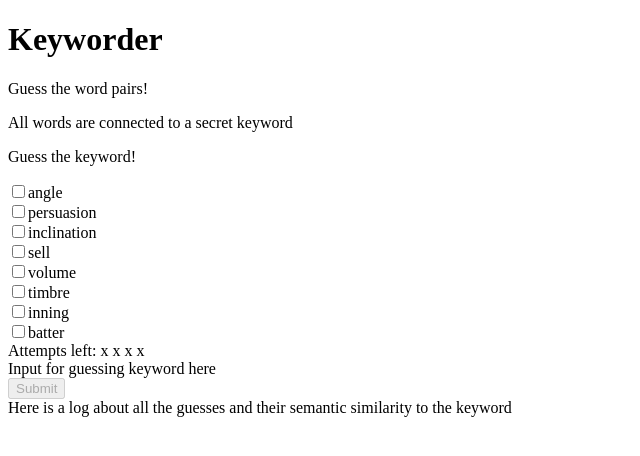
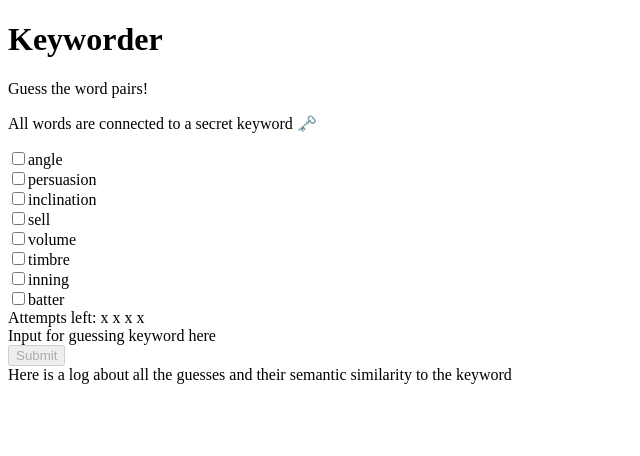
Before and after one commit to srpocock/Keyworder, a React (Vite) app in the folder keyworder-frontend/: page / in a window 1280 px wide. Shown: the top 456 px of the page, without its empty margins (0-640 px from the left). Built offline with nearby package versions, Linux system fonts and the light colour scheme.

Commit message:
GameState progression for pairs

```diff
--- a/keyworder-frontend/src/components/Game.tsx
+++ b/keyworder-frontend/src/components/Game.tsx
@@ -1,5 +1,6 @@
-import { useState } from 'react';
+import { useState, useEffect } from 'react';
 import words from '../utils/words.ts';
+import { GameState, type GameStateType } from '../utils/GameState.ts';
 import Instructions from './Instructions.tsx';
 import WordGrid from './WordGrid.tsx';
 import Attempts from './Attempts.tsx';
@@ -15,6 +16,7 @@ export default function Game() {
     const [selectedWords, setSelectedWords] = useState<string[]>([]);
     const [attemptsRemaining, setAttemptsRemaining] = useState<number>(4);
     const [wordStates, setWordStates] = useState<Record<string, number>>(words.initialWordStates);
+    const [gameState, setGameState] = useState<GameStateType>(GameState.GuessingPairs);
 
     // Handle what happens when word tiles are selected
     function handleCheck (word: string, checked: boolean): void {
@@ -30,6 +32,7 @@ export default function Game() {
     // Handle what happens when submit button is pressed
     function handleSubmit (): void {
 
+        if (gameState === GameState.GuessingPairs) {
             const pairValue = words.isPair(selectedWords);
 
             if (pairValue === -1) {
@@ -43,13 +46,32 @@ export default function Game() {
                 }));
 
                 setSelectedWords([]);
+
+
             }
+        } else if (gameState === GameState.GuessingKeyword) {
+            // Keyword submit code
         }
+
+    }
+
+    useEffect(() => {
+        if(attemptsRemaining <= 0) {
+            setGameState(GameState.Lost);
+            setSelectedWords([]);
+        }
+    }, [attemptsRemaining]);
+
+    useEffect(() => {
+        if (Object.values(wordStates).findIndex((val) => val === -1) === -1) {
+            setGameState(GameState.GuessingKeyword);
+        }
+    }, [wordStates]);
 
     return (
         <article className="game">
-            <Instructions />
-            <WordGrid wordStates={wordStates} selectedWords={selectedWords} onChecked={handleCheck}/>
+            <Instructions gameState={gameState}/>
+            <WordGrid gameState={gameState} wordStates={wordStates} selectedWords={selectedWords} onChecked={handleCheck}/>
             <Attempts attemptsRemaining={attemptsRemaining}/>
             <KeywordInput />
             <Buttons numSelectedWords={selectedWords.length} onSubmit={handleSubmit}/>
--- a/keyworder-frontend/src/components/Instructions.tsx
+++ b/keyworder-frontend/src/components/Instructions.tsx
@@ -1,10 +1,34 @@
-export default function Instructions() {
+import { GameState, type GameStateType } from "../utils/GameState";
 
-    return (
-        <div>
-            <p>Guess the word pairs!</p>
-            <p>All words are connected to a secret keyword</p>
-            <p>Guess the keyword!</p>
-        </div>
-    )
+export default function Instructions( { gameState } : { gameState: GameStateType}) {
+
+    switch(gameState) {
+        case GameState.GuessingPairs:
+            return (
+                <div>
+                    <p>Guess the word pairs!</p>
+                    <p>All words are connected to a secret keyword 🗝️</p>
+                </div>
+            );
+        case GameState.GuessingKeyword:
+            return (
+                <div>
+                    <p>You got the word pairs! 🙌</p>
+                    <p>All words are connected to a secret keyword - now guess the keyword! 🕵️</p>
+                </div>
+            );
+        case GameState.Lost:
+            return (
+                <div>
+                    <p>Sorry, you ran out of attempts and lost! 😢</p>
+                </div>
+            );
+        case GameState.Won:
+            return (
+                <div>
+                    <p>🏆🏆🏆 Congratulations, you win! 🏆🏆🏆</p>
+                </div>
+            );
+    }
+
 }
--- a/keyworder-frontend/src/components/WordGrid.tsx
+++ b/keyworder-frontend/src/components/WordGrid.tsx
@@ -1,7 +1,9 @@
-type WordGridProps = { wordStates: Record<string, number>, selectedWords: string[]; onChecked: (word: string, checked: boolean) => void };
-type WordTileProps = { word: string, checked: boolean; wordState: number, onChecked: (word: string, checked: boolean) => void  };
+import { GameState, type GameStateType } from "../utils/GameState";
 
-function WordTile( { word, checked, wordState, onChecked } : WordTileProps) {
+type WordGridProps = { gameState: GameStateType, wordStates: Record<string, number>, selectedWords: string[]; onChecked: (word: string, checked: boolean) => void };
+type WordTileProps = { word: string, checked: boolean; wordState: number, disabled: boolean, onChecked: (word: string, checked: boolean) => void  };
+
+function WordTile( { word, checked, wordState, disabled, onChecked } : WordTileProps) {
 
     function getClassName (): string {
         const string = 'word-tile-container';
@@ -18,7 +20,7 @@ function WordTile( { word, checked, wordState, onChecked } : WordTileProps) {
     return (
         <label className={getClassName()}>
             <div>
-                <input type="checkbox" checked={checked && wordState === -1} disabled={wordState !== -1} onChange={e => onChecked(word, e.target.checked)}/>
+                <input type="checkbox" checked={checked} disabled={disabled} onChange={e => onChecked(word, e.target.checked)}/>
                 {word}
             </div>
         </label>
@@ -26,7 +28,7 @@ function WordTile( { word, checked, wordState, onChecked } : WordTileProps) {
 
 }
 
-export default function WordGrid( { wordStates, selectedWords, onChecked }: WordGridProps ) {
+export default function WordGrid( { gameState, wordStates, selectedWords, onChecked }: WordGridProps ) {
 
     return (
         <section>
@@ -36,6 +38,7 @@ export default function WordGrid( { wordStates, selectedWords, onChecked }: Word
                     word={word}
                     checked={selectedWords.includes(word)}
                     wordState={wordStates[word]}
+                    disabled={wordStates[word] !== -1 || gameState !== GameState.GuessingPairs}
                     onChecked={onChecked}
                     />
             ))}
--- /dev/null
+++ b/keyworder-frontend/src/utils/GameState.ts
@@ -0,0 +1,10 @@
+// GameState enum
+const GameState = {
+    GuessingPairs: "guessing-pairs",
+    GuessingKeyword: "guessing-keyword",
+    Lost: "lost",
+    Won: "won"
+} as const
+type GameStateType = typeof GameState[keyof typeof GameState];
+
+export { GameState, type GameStateType };
```
Lines whose indentation alone changed are shown as unchanged.
